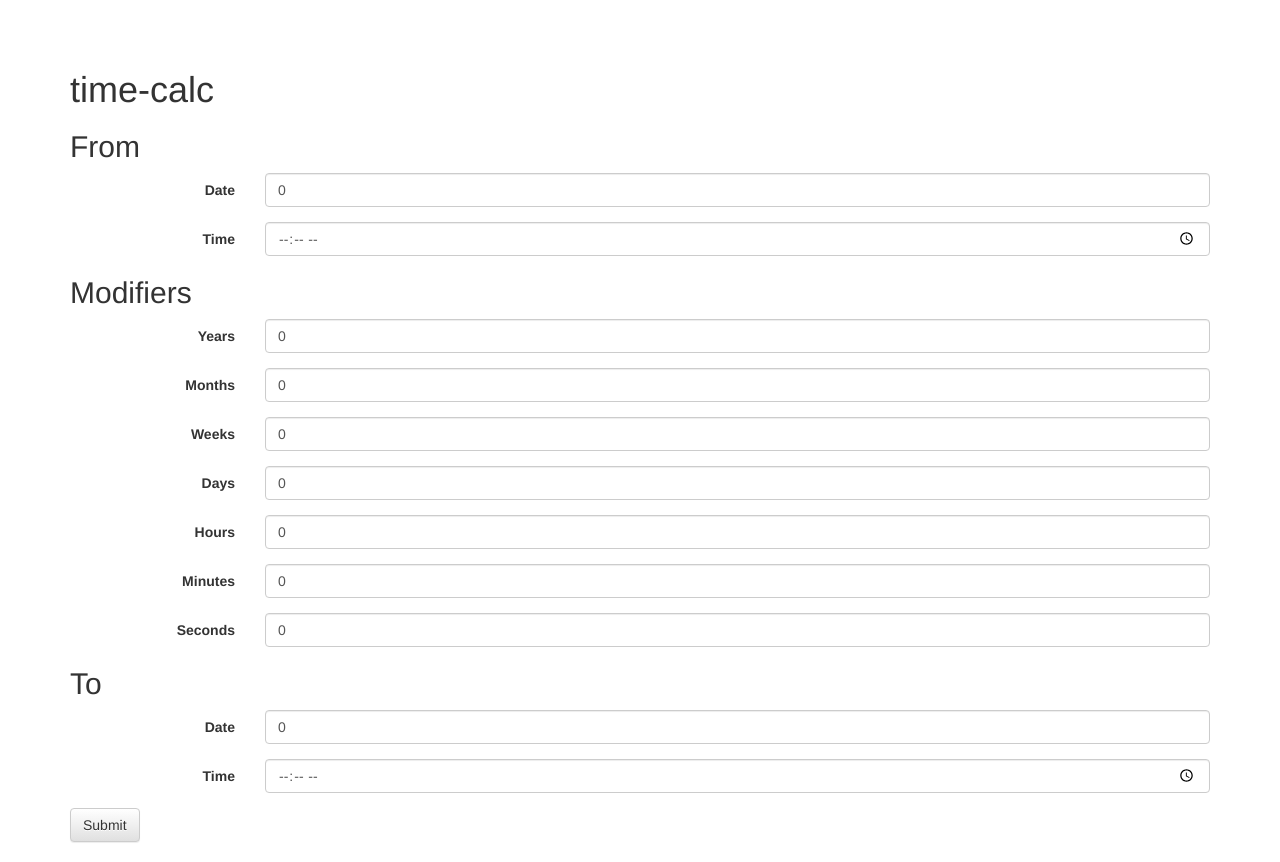
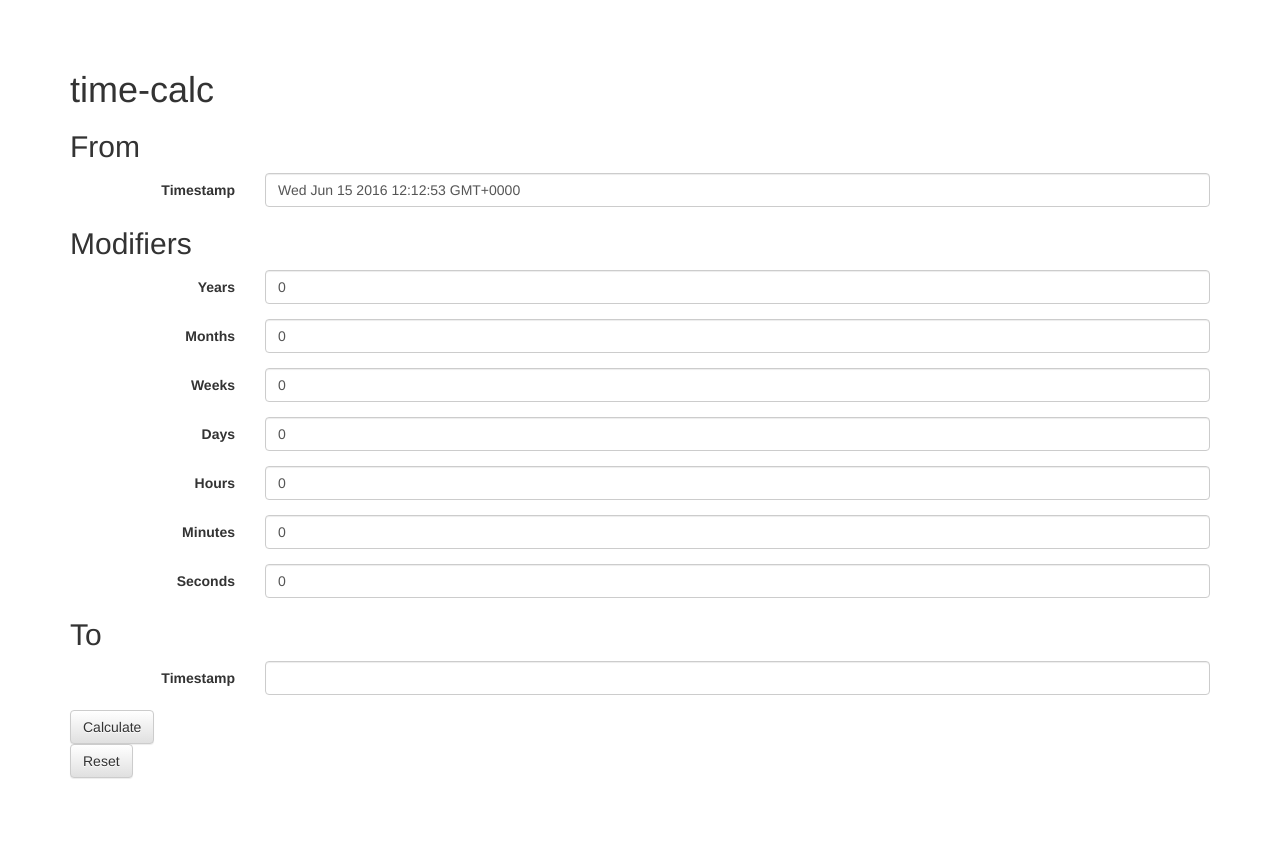
Before and after one commit to mzogheib/time-calc, a website: page index.html in a window 1280 px wide. After the commit the page ends 813 px from the top, so only its background shows below. Drawn offline with nearby package versions, Linux system fonts and the light colour scheme.

Commit message:
Add moment.js, minor restructure of template, perform basic calculation

```diff
--- a/index.html
+++ b/index.html
@@ -23,6 +23,7 @@
 
         <script src="js/vendor/modernizr-2.8.3-respond-1.4.2.min.js"></script>
         <script src="/node_modules/angular/angular.min.js"></script>
+        <script src="/node_modules/moment/min/moment-with-locales.min.js"></script>
         <script src="js/app/app.js"></script>
         <script src="js/app/calculator/calculator.module.js"></script>
         <script src="js/app/calculator/calculator.component.js"></script>
--- a/js/app/calculator/calculator.component.js
+++ b/js/app/calculator/calculator.component.js
@@ -8,7 +8,13 @@ angular.
         controller: function TimeCalcController() {
             var self = this;
 
-            self.fromDate = 0;
+            self.calculate = calculate;
+            self.reset = reset;
+
+            init();
+
+            function init () {
+                self.fromTimestamp = moment();
 
                 self.modYears = 0;
                 self.modMonths = 0;
@@ -18,10 +24,23 @@ angular.
                 self.modMinutes = 0;
                 self.modSeconds = 0;
 
-            self.toDate = 0;
+                self.toTimestamp = null;
+            }
 
-            self.increment = function increment () {
-                self.toDate = self.fromDate + self.modYears;
+            function calculate () {
+                self.toTimestamp = self.fromTimestamp
+                    .clone()
+                    .add(self.modYears, 'years')
+                    .add(self.modMonths, 'months')
+                    .add(self.modWeeks, 'weeks')
+                    .add(self.modDays, 'days')
+                    .add(self.modHours, 'hours')
+                    .add(self.modMinutes, 'minutes')
+                    .add(self.modSeconds, 'seconds');
+            }
+
+            function reset () {
+                init();
             }
         }
     });
--- a/js/app/calculator/calculator.template.html
+++ b/js/app/calculator/calculator.template.html
@@ -3,79 +3,71 @@
   <h2>From</h2>
   <form class="form-horizontal">
     <div class="form-group">
-      <label for="fromDate" class="col-sm-2 control-label">Date</label>
+      <label for="fromTimestamp" class="col-sm-2 control-label">Timestamp</label>
       <div class="col-sm-10">
-        <input type="number" class="form-control" ng-model="$ctrl.fromDate" placeholder="DD-MM-YYYY">
+        <input id="fromTimestamp" class="form-control" ng-model="$ctrl.fromTimestamp">
       </div>
     </div>
-    <div class="form-group">
-      <label for="fromTime" class="col-sm-2 control-label">Time</label>
-      <div class="col-sm-10">
-        <input type="time" class="form-control" id="fromTime" placeholder="HH:MM:SS">
-      </div>
-    </div>
-  </form>
   <h2>Modifiers</h2>
   <form class="form-horizontal">
     <div class="form-group">
       <label for="modYears" class="col-sm-2 control-label">Years</label>
       <div class="col-sm-10">
-        <input type="number" class="form-control" ng-model="$ctrl.modYears" placeholder="Years">
+        <input type="number" id="modYears" class="form-control" ng-model="$ctrl.modYears" placeholder="Years">
       </div>
     </div>
     <div class="form-group">
       <label for="modMonths" class="col-sm-2 control-label">Months</label>
       <div class="col-sm-10">
-        <input type="number" class="form-control" ng-model="$ctrl.modMonths" placeholder="Months">
+        <input type="number" id="modMonths" class="form-control" ng-model="$ctrl.modMonths" placeholder="Months">
       </div>
     </div>
     <div class="form-group">
       <label for="modWeeks" class="col-sm-2 control-label">Weeks</label>
       <div class="col-sm-10">
-        <input type="number" class="form-control" ng-model="$ctrl.modWeeks" placeholder="Weeks">
+        <input type="number" id="modWeeks" class="form-control" ng-model="$ctrl.modWeeks" placeholder="Weeks">
       </div>
     </div>
     <div class="form-group">
       <label for="modDays" class="col-sm-2 control-label">Days</label>
       <div class="col-sm-10">
-        <input type="number" class="form-control" ng-model="$ctrl.modDays" placeholder="Days">
+        <input type="number" id="modDays" class="form-control" ng-model="$ctrl.modDays" placeholder="Days">
       </div>
     </div>
     <div class="form-group">
       <label for="modHours" class="col-sm-2 control-label">Hours</label>
       <div class="col-sm-10">
-        <input type="number" class="form-control" ng-model="$ctrl.modHours" placeholder="Hours">
+        <input type="number" id="modHours" class="form-control" ng-model="$ctrl.modHours" placeholder="Hours">
       </div>
     </div>
     <div class="form-group">
       <label for="modMinutes" class="col-sm-2 control-label">Minutes</label>
       <div class="col-sm-10">
-        <input type="number" class="form-control" ng-model="$ctrl.modMinutes" placeholder="Minutes">
+        <input type="number" id="modMinutes" class="form-control" ng-model="$ctrl.modMinutes" placeholder="Minutes">
       </div>
     </div>
     <div class="form-group">
       <label for="modSeconds" class="col-sm-2 control-label">Seconds</label>
       <div class="col-sm-10">
-        <input type="number" class="form-control" ng-model="$ctrl.modSeconds" placeholder="Seconds">
+        <input type="number" id="modSeconds" class="form-control" ng-model="$ctrl.modSeconds" placeholder="Seconds">
       </div>
     </div>
   </form>
   <h2>To</h2>
   <form class="form-horizontal">
     <div class="form-group">
-      <label for="toDate" class="col-sm-2 control-label">Date</label>
+      <label for="toTimestamp" class="col-sm-2 control-label">Timestamp</label>
       <div class="col-sm-10">
-        <input type="number" class="form-control" ng-model="$ctrl.toDate" placeholder="DD-MM-YYYY">
-      </div>
-    </div>
-    <div class="form-group">
-      <label for="toTime" class="col-sm-2 control-label">Time</label>
-      <div class="col-sm-10">
-        <input type="time" class="form-control" id="toTime" placeholder="HH:MM:SS">
+        <input id="toTimestamp" class="form-control" ng-model="$ctrl.toTimestamp">
       </div>
     </div>
   </form>
-  <form ng-submit="$ctrl.increment()">
-    <input type="submit" class="btn btn-default">
-  </form>
+  <div class="form-group">
+    <form ng-submit="$ctrl.calculate()">
+      <input type="submit" class="btn btn-default" value="Calculate">
+    </form>
+    <form ng-submit="$ctrl.reset()">
+      <input type="submit" class="btn btn-default" value="Reset">
+    </form>
+  </div>
 </div>
--- a/package.json
+++ b/package.json
@@ -14,6 +14,7 @@
   "license": "ISC",
   "dependencies": {
     "angular": "^1.5.6",
-    "bootstrap": "^3.3.6"
+    "bootstrap": "^3.3.6",
+    "moment": "^2.13.0"
   }
 }
```
Lines whose indentation alone changed are shown as unchanged.
